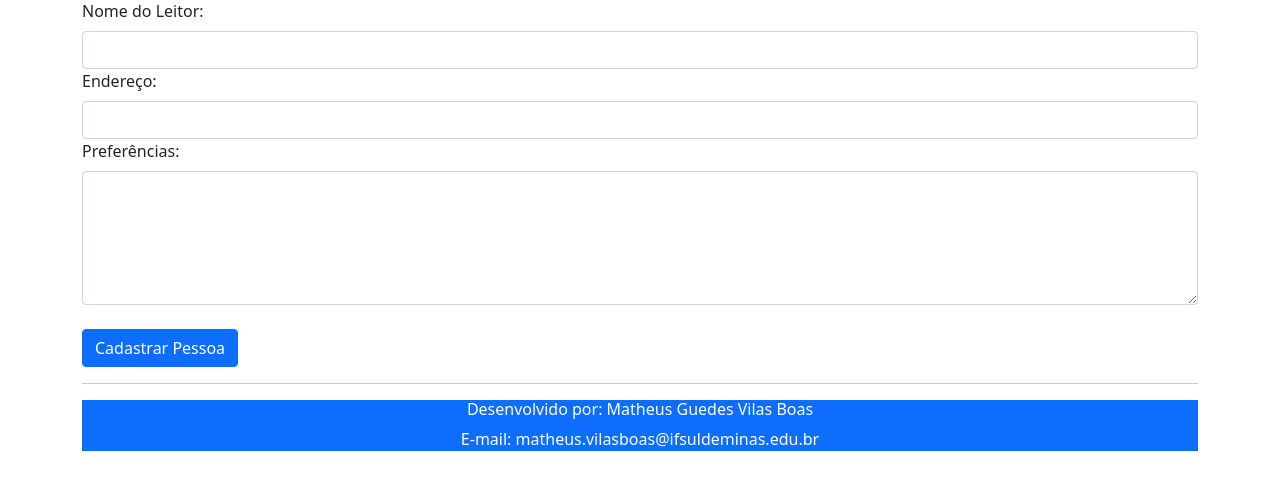
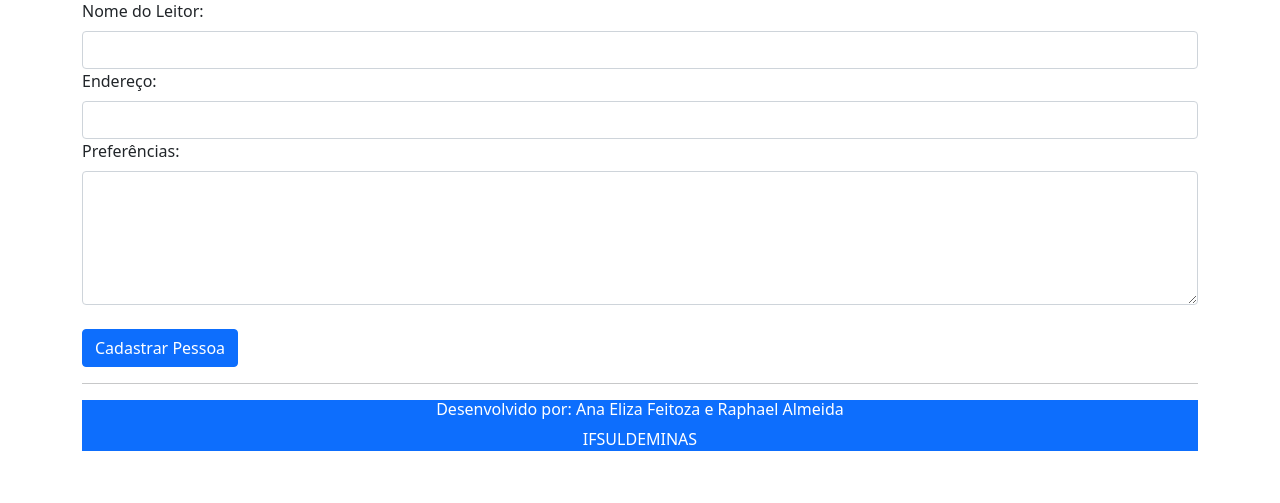
Before and after one commit to anaelizafeitoza/BIBLIOTECA, a PHP site: page /cadastrarPessoa.php in a window 1280 px wide. Shown: the part 153-656 px from the top of the page. Run offline with PHP 8.4, Linux system fonts and the light colour scheme.

Commit message:
ARRUMEI OS RODAPÉS

```diff
--- a/atualizarLivro.php
+++ b/atualizarLivro.php
@@ -87,8 +87,8 @@
 			<hr>
 
 			<footer class="bg-primary text-white text-center">
-				<h6>Desenvolvido por: Matheus Guedes Vilas Boas</h6>
-				<p> E-mail: matheus.vilasboas@ifsuldeminas.edu.br </p>
+				<h6>Desenvolvido por: Ana Eliza Feitoza e Raphael Almeida</h6>
+				<p> IFSULDEMINAS </p>
 			</footer>
 		</div>
 
--- a/atualizarPessoa.php
+++ b/atualizarPessoa.php
@@ -81,10 +81,9 @@
 			?>
 
 			<hr>
-
 			<footer class="bg-primary text-white text-center">
-				<h6>Desenvolvido por: Matheus Guedes Vilas Boas</h6>
-				<p> E-mail: matheus.vilasboas@ifsuldeminas.edu.br </p>
+				<h6>Desenvolvido por: Ana Eliza Feitoza e Raphael Almeida</h6>
+				<p> IFSULDEMINAS </p>
 			</footer>
 		</div>
 
--- a/cadastrarLivro.php
+++ b/cadastrarLivro.php
@@ -63,10 +63,9 @@
 
 
 			<hr>
-
 			<footer class="bg-primary text-white text-center">
-				<h6>Desenvolvido por: Matheus Guedes Vilas Boas</h6>
-				<p> E-mail: matheus.vilasboas@ifsuldeminas.edu.br </p>
+				<h6>Desenvolvido por: Ana Eliza Feitoza e Raphael Almeida</h6>
+				<p> IFSULDEMINAS </p>
 			</footer>
 		</div>
 
--- a/cadastrarPessoa.php
+++ b/cadastrarPessoa.php
@@ -55,9 +55,9 @@
 
            	<hr>
 
-			<footer class="bg-primary text-white text-center">
-				<h6>Desenvolvido por: Matheus Guedes Vilas Boas</h6>
-				<p> E-mail: matheus.vilasboas@ifsuldeminas.edu.br </p>
+			   <footer class="bg-primary text-white text-center">
+				<h6>Desenvolvido por: Ana Eliza Feitoza e Raphael Almeida</h6>
+				<p> IFSULDEMINAS </p>
 			</footer>
 
 
--- a/consultarLivro.php
+++ b/consultarLivro.php
@@ -70,8 +70,8 @@
 			<hr>
 
 			<footer class="bg-primary text-white text-center">
-				<h6>Desenvolvido por: Matheus Guedes Vilas Boas</h6>
-				<p> E-mail: matheus.vilasboas@ifsuldeminas.edu.br </p>
+				<h6>Desenvolvido por: Ana Eliza Feitoza e Raphael Almeida</h6>
+				<p> IFSULDEMINAS </p>
 			</footer>
 		</div>
 
--- a/consultarPessoa.php
+++ b/consultarPessoa.php
@@ -70,8 +70,8 @@
 			<hr>
 
 			<footer class="bg-primary text-white text-center">
-				<h6>Desenvolvido por: Matheus Guedes Vilas Boas</h6>
-				<p> E-mail: matheus.vilasboas@ifsuldeminas.edu.br </p>
+				<h6>Desenvolvido por: Ana Eliza Feitoza e Raphael Almeida</h6>
+				<p> IFSULDEMINAS </p>
 			</footer>
 		</div>
 
--- a/index.php
+++ b/index.php
@@ -48,7 +48,7 @@
 
 			<footer class="bg-primary text-white text-center">
 				<h6>Desenvolvido por: Ana Eliza Feitoza e Raphael Almeida</h6>
-				<p> E-mail: matheus.vilasboas@ifsuldeminas.edu.br </p>
+				<p> IFSULDEMINAS </p>
 			</footer>
 		</div>
 
--- a/livros.php
+++ b/livros.php
@@ -65,7 +65,7 @@
 
 			<footer class="bg-primary text-white text-center">
 				<h6>Desenvolvido por: Ana Eliza Feitoza e Raphael Almeida</h6>
-				<p> E-mail: matheus.vilasboas@ifsuldeminas.edu.br </p>
+				<p> IFSULDEMINAS </p>
 			</footer>
 		</div>
   	</body>
--- a/login.php
+++ b/login.php
@@ -52,8 +52,8 @@
 			<hr>
 
 			<footer class="bg-primary text-white text-center">
-				<h6>Desenvolvido por: Matheus Guedes Vilas Boas</h6>
-				<p> E-mail: matheus.vilasboas@ifsuldeminas.edu.br </p>
+				<h6>Desenvolvido por: Ana Eliza Feitoza e Raphael Almeida</h6>
+				<p> IFSULDEMINAS </p>
 			</footer>
 		</div>
 
--- a/logout.php
+++ b/logout.php
@@ -47,8 +47,8 @@
 			<hr>
 
 			<footer class="bg-primary text-white text-center">
-				<h6>Desenvolvido por: Matheus Guedes Vilas Boas</h6>
-				<p> E-mail: matheus.vilasboas@ifsuldeminas.edu.br </p>
+				<h6>Desenvolvido por: Ana Eliza Feitoza e Raphael Almeida</h6>
+				<p> IFSULDEMINAS </p>
 			</footer>
 		</div>
 
--- a/pessoas.php
+++ b/pessoas.php
@@ -60,10 +60,9 @@
 
 
 			<hr>
-
 			<footer class="bg-primary text-white text-center">
-                <h6>Desenvolvido por: Ana Eliza Feitoza e Raphael Almeida</h6>
-				<p> E-mail: matheus.vilasboas@ifsuldeminas.edu.br </p>
+				<h6>Desenvolvido por: Ana Eliza Feitoza e Raphael Almeida</h6>
+				<p> IFSULDEMINAS </p>
 			</footer>
 		</div>
 
--- a/removerLivro.php
+++ b/removerLivro.php
@@ -68,8 +68,8 @@
 			<hr>
 
 			<footer class="bg-primary text-white text-center">
-				<h6>Desenvolvido por: Matheus Guedes Vilas Boas</h6>
-				<p> E-mail: matheus.vilasboas@ifsuldeminas.edu.br </p>
+				<h6>Desenvolvido por: Ana Eliza Feitoza e Raphael Almeida</h6>
+				<p> IFSULDEMINAS </p>
 			</footer>
 		</div>
 
--- a/removerPessoa.php
+++ b/removerPessoa.php
@@ -68,8 +68,8 @@
 			<hr>
 
 			<footer class="bg-primary text-white text-center">
-				<h6>Desenvolvido por: Matheus Guedes Vilas Boas</h6>
-				<p> E-mail: matheus.vilasboas@ifsuldeminas.edu.br </p>
+				<h6>Desenvolvido por: Ana Eliza Feitoza e Raphael Almeida</h6>
+				<p> IFSULDEMINAS </p>
 			</footer>
 		</div>
 
```
